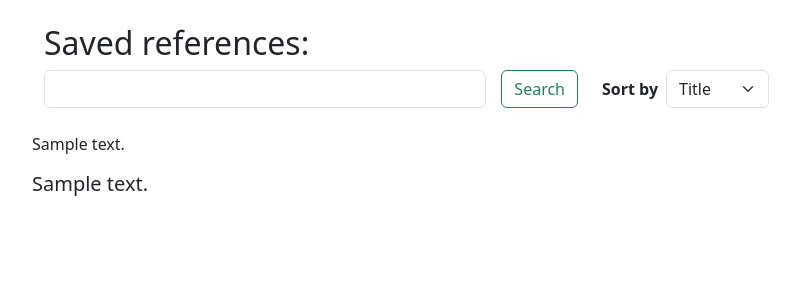
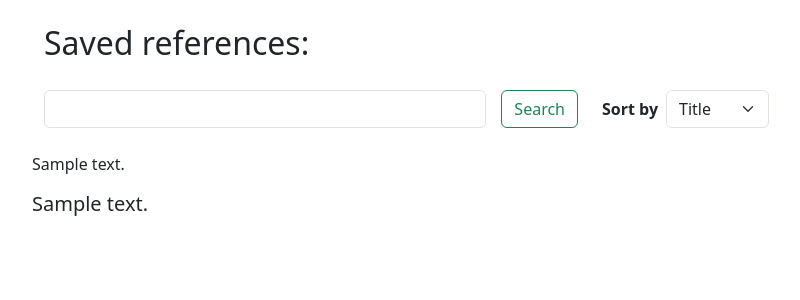
Before and after one commit to matimove/miniprojekti, a Flask app: template src/templates/index.html in a window 1280 px wide. Shown: the part 56-356 px from the top of the page, without its empty margins (50-850 px from the left). Run offline with Flask 3, Linux system fonts and the light colour scheme; the template is opened without the code that fills it: values that come from a table or form of the project are taken from there, most other values are stand-ins (such as "Sample title", 1, 10 or a date in 2020).

Commit message:
Add margin between title and search bar

```diff
--- a/src/static/css/style.css
+++ b/src/static/css/style.css
@@ -1,3 +1,7 @@
 #search-button {
     margin-left: 15px;
 }
+
+#saved-references {
+    margin-bottom: 20px;
+}
--- a/src/templates/index.html
+++ b/src/templates/index.html
@@ -8,7 +8,7 @@ Reference app
 </br>
 
 <div class="container">
-  <div class="row">
+  <div class="row" id="saved-references">
     <div class="col text-left"><h2>Saved references:</h2></div>
   </div>
   <div class="row">
```
